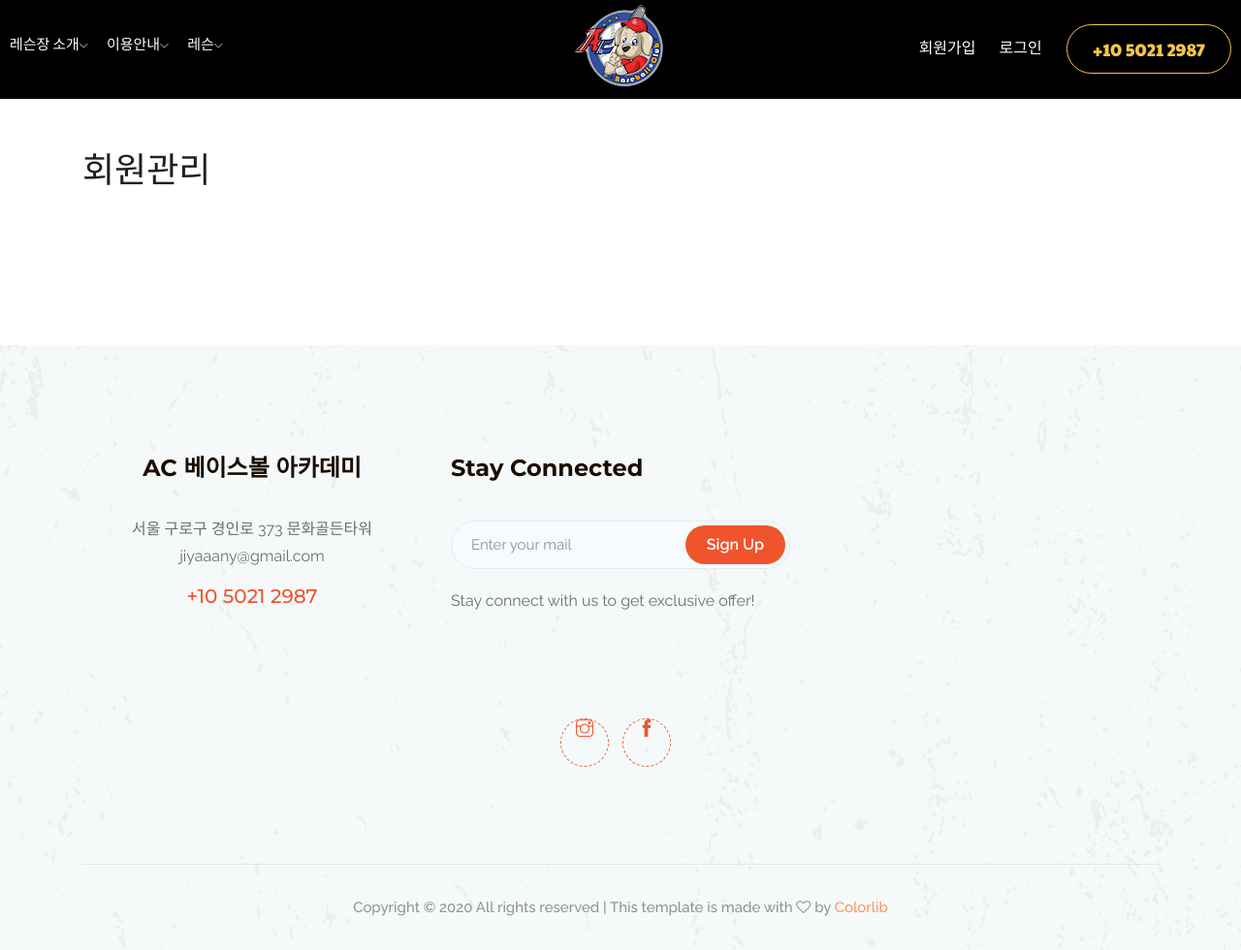
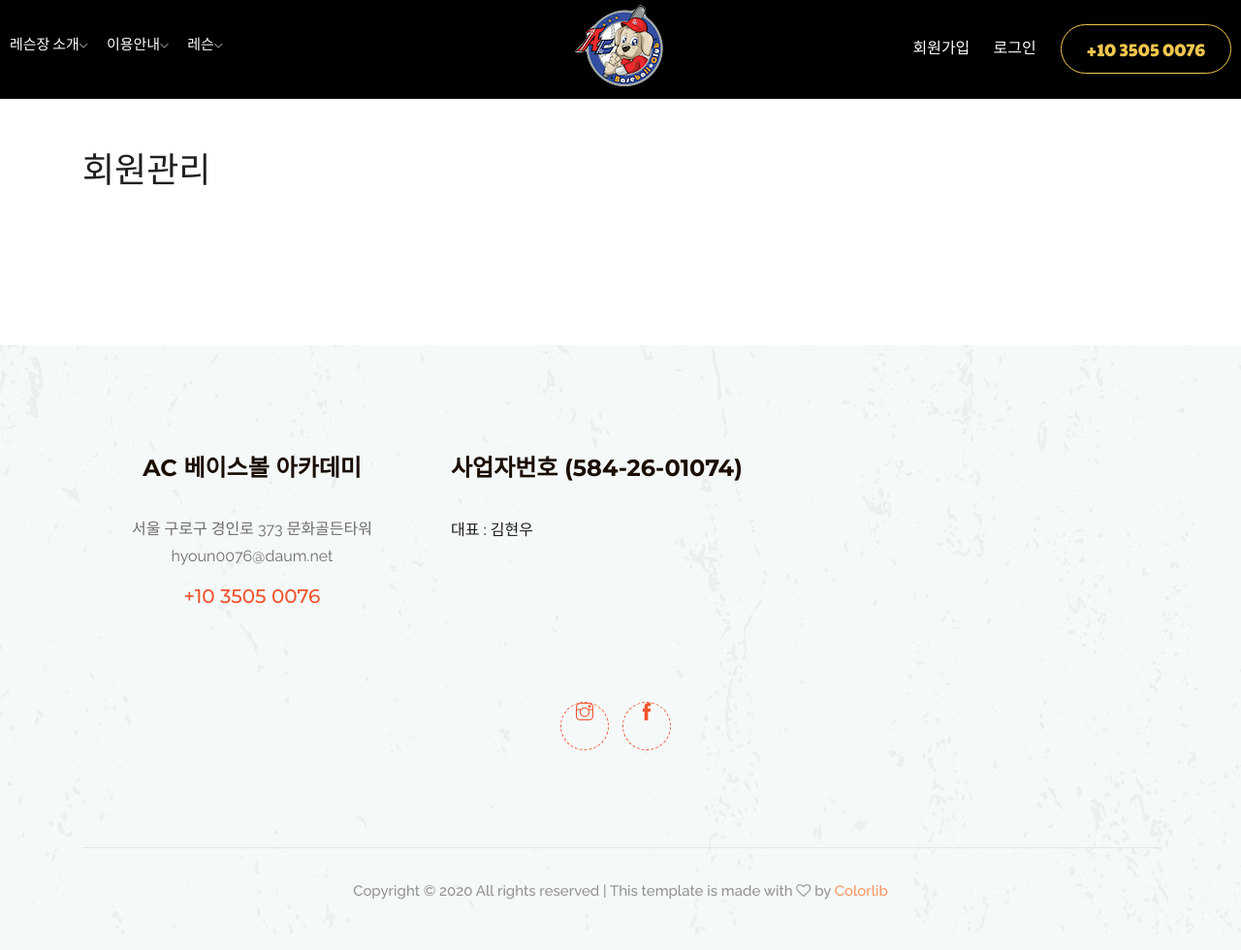
Before and after one commit to jiyaaany/ACBaseball, a Django app: page /accounts/list/ in a window 1280 px wide. Shown: the whole page at 97% size. After the commit the page ends 928 px from the top, so only its background shows below. Run offline with Django 3.2, Linux system fonts and the light colour scheme; some libraries are stand-ins or nearby versions.

Commit message:
홈페이지 수정

```diff
--- a/accounts/templates/base.html
+++ b/accounts/templates/base.html
@@ -36,7 +36,7 @@
                                 <ul id="navigation">
                                     <li><a href="#">레슨장 소개<i class="ti-angle-down"></i></a>
                                         <ul class="submenu">
-                                            <li><a href="{% url 'center' %}">시설 소개</a></li>
+                                            <li><a href="{% url 'center' %}">인사말</a></li>
                                             <li><a href="{% url 'way' %}">오시는길</a></li>
                                         </ul>
                                     </li>
@@ -116,7 +116,7 @@
                                 </ul>
                             </div>
                             <div class="book_btn d-none d-xl-block">
-                                <a class="#" href="#">+10 5021 2987</a>
+                                <a class="#" href="#">+10 3505 0076</a>
                             </div>
                         </div>
 
@@ -150,21 +150,22 @@
                                 AC 베이스볼 아카데미
                             </h3>
                             <p>서울 구로구 경인로 373 문화골든타워<br>
-                                <a href="#">jiyaaany@gmail.com</a></p>
-                            <a class="number" href="#">+10 5021 2987</a>
+                                <a href="#">hyoun0076@daum.net</a></p>
+                            <a class="number" href="#">+10 3505 0076</a>
 
                         </div>
                     </div>
                     <div class="col-xl-4 col-md-12 col-lg-4">
                         <div class="footer_widget">
                             <h3 class="footer_title">
-                                Stay Connected
+                                사업자번호 (584-26-01074) <br>
                             </h3>
+                            <h5>대표 : 김현우</h5>
                             <form action="#" class="newsletter_form">
-                                <input type="text" placeholder="Enter your mail">
-                                <button type="submit">Sign Up</button>
+                                <!-- <input type="text" placeholder="Enter your mail">
+                                <button type="submit">Sign Up</button> -->
                             </form>
-                            <p class="newsletter_text">Stay connect with us to get exclusive offer!</p>
+                            <p class="newsletter_text"></p>
                         </div>
                     </div>
                 </div>
--- a/ticket/templates/ticketSuccess.html
+++ b/ticket/templates/ticketSuccess.html
@@ -30,7 +30,7 @@
         <div class="container">
             <h3>이용권 구매 신청이 되었습니다.</h3> <br>
             <h5>관리자가 수락 후 이용권을 사용하실 수 있습니다. <br></h5>
-            관리자 : <strong>010-5021-2987</strong>
+            관리자 : <strong>010-3505-0076</strong>
         </div>
     </div>
     {% endblock %}
```
